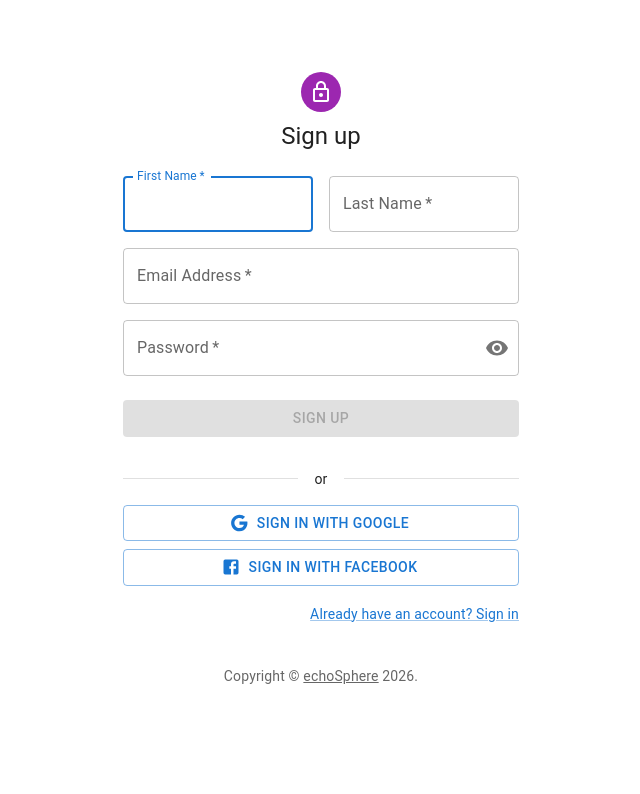
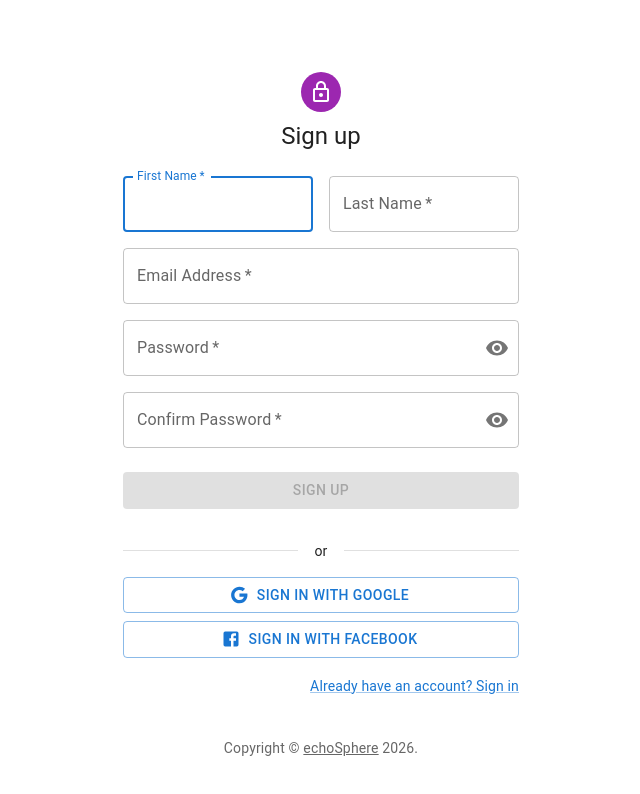
Before and after one commit to Edd-wordd/echoSphere, a React (Create React App) app: page /signup in a window 1280 px wide. Shown: the top 794 px of the page, without its empty margins (319-959 px from the left). Built offline with nearby package versions, Linux system fonts and the light colour scheme; no server answers.

Commit message:
Add: confirm password field in the sign up page

```diff
--- a/src/components/pages/SignUp.jsx
+++ b/src/components/pages/SignUp.jsx
@@ -45,8 +45,15 @@ export default function SignUp() {
     lastName: '',
     email: '',
     password: '',
+    confirmPassword: '',
   })
-  const [errors, setErrors] = useState({ email: '', password: '', lastName: '', firstName: '' })
+  const [errors, setErrors] = useState({
+    email: '',
+    password: '',
+    confirmPassword: '',
+    lastName: '',
+    firstName: '',
+  })
   const [isSubmitDisabled, setIsSubmitDisabled] = useState(true)
   const [isSubmitting, setIsSubmitting] = useState(false)
   const [errorMessage, setErrorMessage] = useState('')
@@ -55,9 +62,14 @@ export default function SignUp() {
   const [showPassword, setShowPassword] = useState(false)
 
   useEffect(() => {
-    const { firstName, lastName, email, password } = userCredentials
-    const hasErrors = !!errors.firstName || !!errors.lastName || !!errors.email || !!errors.password
-    const allFieldsFilled = firstName && lastName && email && password
+    const { firstName, lastName, email, password, confirmPassword } = userCredentials
+    const hasErrors =
+      !!errors.firstName ||
+      !!errors.lastName ||
+      !!errors.email ||
+      !!errors.password ||
+      !!errors.confirmPassword
+    const allFieldsFilled = firstName && lastName && email && password && confirmPassword
     setIsSubmitDisabled(hasErrors || !allFieldsFilled)
   }, [userCredentials, errors])
 
@@ -145,6 +157,17 @@ export default function SignUp() {
           password: passwordRegex.test(value)
             ? ''
             : 'Password must be at least 8 characters long and contain at least one uppercase letter, one lowercase letter, one number, and one special character',
+          confirmPassword:
+            updatedCredentials.confirmPassword && value !== updatedCredentials.confirmPassword
+              ? 'Passwords do not match'
+              : '',
+        }))
+      }
+
+      if (name === 'confirmPassword') {
+        setErrors((prevErrors) => ({
+          ...prevErrors,
+          confirmPassword: value !== updatedCredentials.password ? 'Passwords do not match' : '',
         }))
       }
       return updatedCredentials
@@ -157,7 +180,13 @@ export default function SignUp() {
 
     setIsSubmitting(true)
 
-    if (errors.email || errors.firstName || errors.lastName) {
+    if (
+      errors.email ||
+      errors.firstName ||
+      errors.lastName ||
+      errors.confirmPassword ||
+      password !== userCredentials.confirmPassword
+    ) {
       console.log('Invalid form')
       setIsSubmitting(false)
       return
@@ -199,7 +228,13 @@ export default function SignUp() {
       // Send verification email
       await sendEmailVerification(user)
 
-      setUserCredentials({ firstName: '', lastName: '', email: '', password: '' })
+      setUserCredentials({
+        firstName: '',
+        lastName: '',
+        email: '',
+        password: '',
+        confirmPassword: '',
+      })
       setEmailSentAlert(true)
 
       // Sign out the user after sending the email verification
@@ -322,6 +357,34 @@ export default function SignUp() {
                 }}
               />
             </Grid>
+            <Grid item xs={12}>
+              <TextField
+                required
+                fullWidth
+                name="confirmPassword"
+                label="Confirm Password"
+                type={showPassword ? 'text' : 'password'}
+                id="confirmPassword"
+                autoComplete="new-password"
+                onChange={handleChange}
+                helperText={errors.confirmPassword}
+                error={!!errors.confirmPassword}
+                value={userCredentials.confirmPassword}
+                InputProps={{
+                  endAdornment: (
+                    <InputAdornment position="end">
+                      <IconButton
+                        aria-label="toggle password visibility"
+                        onClick={() => setShowPassword(!showPassword)}
+                        edge="end"
+                      >
+                        {showPassword ? <VisibilityOff /> : <Visibility />}
+                      </IconButton>
+                    </InputAdornment>
+                  ),
+                }}
+              />
+            </Grid>
           </Grid>
           <Button
             type="submit"
```
